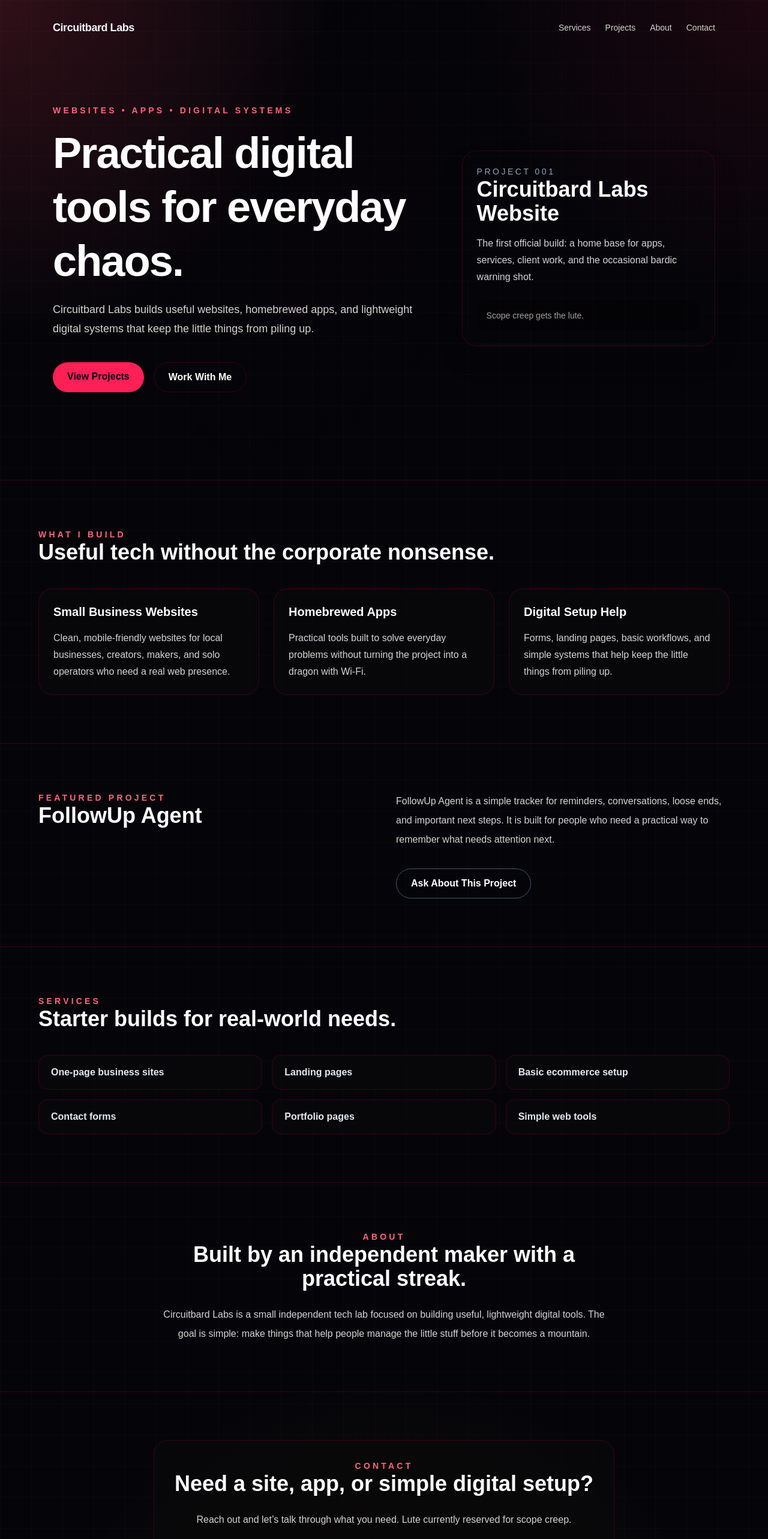
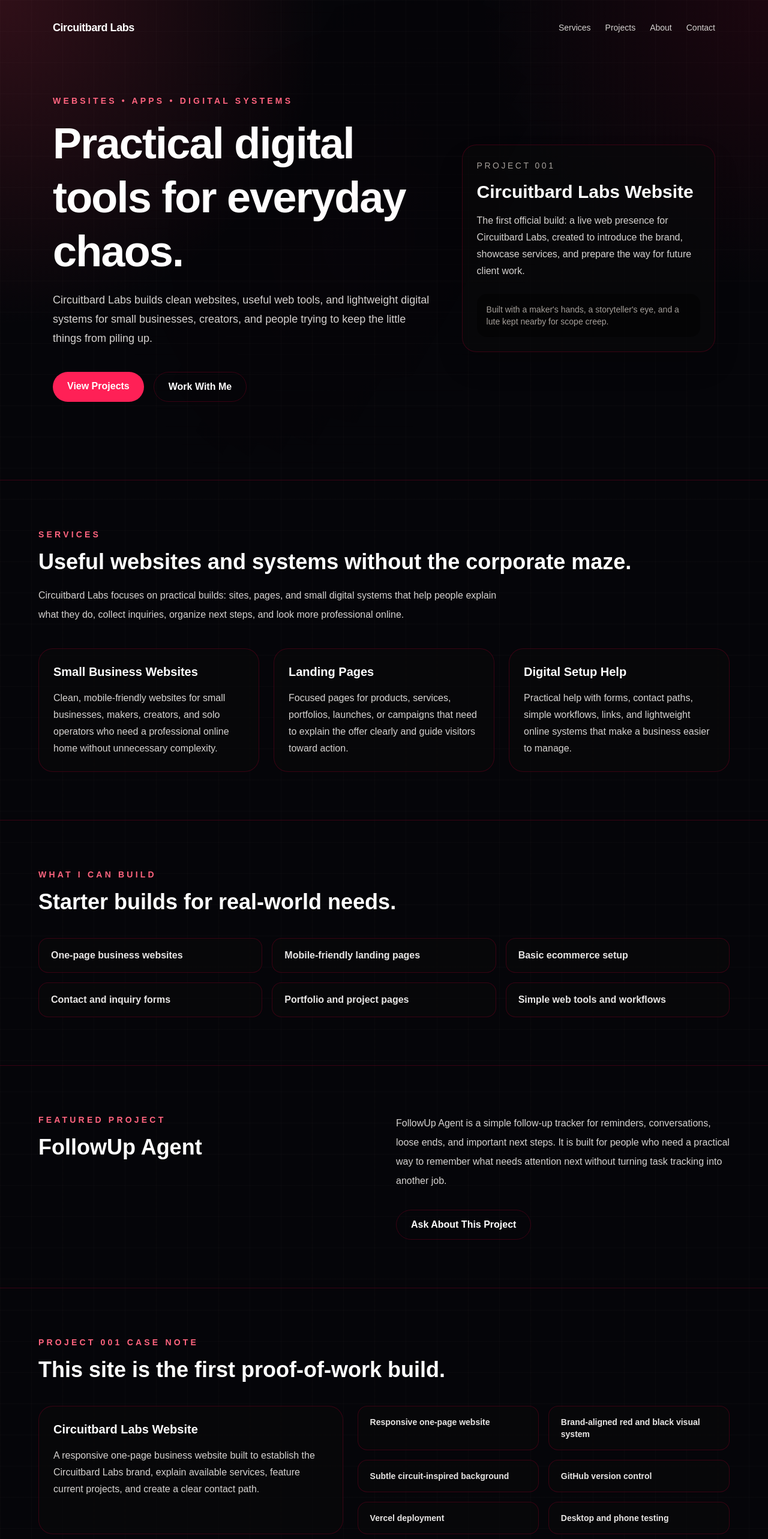
Before and after one commit to SRSmith788/circuitbard-labs-site, a Next.js app: page / in a window 1280 px wide. Shown: the top 2566 px of the page at 60% size. Built offline with nearby package versions, Linux system fonts and the light colour scheme.

Commit message:
Polish homepage copy and services

```diff
--- a/app/page.tsx
+++ b/app/page.tsx
@@ -1,51 +1,61 @@
-const services = [
+const contactEmail = "circuitbardlabs@outlook.com";
+
+const primaryServices = [
   {
     title: "Small Business Websites",
     description:
-      "Clean, mobile-friendly websites for local businesses, creators, makers, and solo operators who need a real web presence.",
+      "Clean, mobile-friendly websites for small businesses, makers, creators, and solo operators who need a professional online home without unnecessary complexity.",
   },
   {
-    title: "Homebrewed Apps",
+    title: "Landing Pages",
     description:
-      "Practical tools built to solve everyday problems without turning the project into a dragon with Wi-Fi.",
+      "Focused pages for products, services, portfolios, launches, or campaigns that need to explain the offer clearly and guide visitors toward action.",
   },
   {
     title: "Digital Setup Help",
     description:
-      "Forms, landing pages, basic workflows, and simple systems that help keep the little things from piling up.",
+      "Practical help with forms, contact paths, simple workflows, links, and lightweight online systems that make a business easier to manage.",
   },
 ];
 
 const offerings = [
-  "One-page business sites",
-  "Landing pages",
+  "One-page business websites",
+  "Mobile-friendly landing pages",
   "Basic ecommerce setup",
-  "Contact forms",
-  "Portfolio pages",
-  "Simple web tools",
+  "Contact and inquiry forms",
+  "Portfolio and project pages",
+  "Simple web tools and workflows",
 ];
 
-const contactEmail = "circuitbardlabs@outlook.com"
+const projectHighlights = [
+  "Responsive one-page website",
+  "Brand-aligned red and black visual system",
+  "Subtle circuit-inspired background",
+  "GitHub version control",
+  "Vercel deployment",
+  "Desktop and phone testing",
+];
 
 export default function Home() {
   return (
-<main className="circuitbard-bg min-h-screen overflow-x-hidden text-slate-100">     <section className="mx-auto flex min-h-screen max-w-6xl flex-col px-4 py-6 sm:px-6 sm:py-8">
+    <main className="circuitbard-bg min-h-screen overflow-x-hidden text-stone-100">
+      <section className="mx-auto flex min-h-screen max-w-6xl flex-col px-4 py-6 sm:px-6 sm:py-8">
         <nav className="flex items-center justify-between">
-          <div className="text-lg font-bold tracking-tight">
+          <a href="#" className="text-lg font-bold tracking-tight text-white">
             Circuitbard Labs
-          </div>
+          </a>
 
           <div className="hidden gap-6 text-sm text-stone-300 md:flex">
-            <a href="#services" className="hover:text-white">
+            <a href="#services" className="transition hover:text-rose-400">
               Services
             </a>
-            <a href="#projects" className="hover:text-white">
+            <a href="#projects" className="transition hover:text-rose-400">
               Projects
             </a>
-            <a href="#about" className="hover:text-white">
+            <a href="#about" className="transition hover:text-rose-400">
               About
             </a>
-            <a href="#contact" className="hover:text-white">
+            <a href="#contact" className="transition hover:text-rose-400">
               Contact
             </a>
           </div>
@@ -62,15 +72,15 @@
             </h1>
 
             <p className="mt-5 max-w-2xl text-base leading-7 text-stone-300 sm:text-lg sm:leading-8">
-              Circuitbard Labs builds useful websites, homebrewed apps, and
-              lightweight digital systems that keep the little things from
-              piling up.
+              Circuitbard Labs builds clean websites, useful web tools, and
+              lightweight digital systems for small businesses, creators, and
+              people trying to keep the little things from piling up.
             </p>
 
             <div className="mt-8 flex flex-col gap-3 sm:mt-10 sm:flex-row sm:gap-4">
               <a
                 href="#projects"
-                className="w-full rounded-full bg-rose-500 px-6 py-3 text-center font-bold text-slate-950 transition hover:bg-rose-400 sm:w-auto"
+                className="w-full rounded-full bg-rose-500 px-6 py-3 text-center font-bold text-white transition hover:bg-rose-400 sm:w-auto"
               >
                 View Projects
               </a>
@@ -84,18 +94,21 @@
             </div>
           </div>
 
-<div className="rounded-3xl border border-rose-950/70 bg-zinc-950/70/70 p-5 shadow-2xl sm:p-6">            <p className="text-sm uppercase tracking-[0.25em] text-slate-400">
+          <div className="rounded-3xl border border-rose-950/70 bg-zinc-950/70 p-5 shadow-2xl sm:p-6">
+            <p className="text-sm uppercase tracking-[0.25em] text-stone-400">
               Project 001
             </p>
-            <h2 className="text-3xl font-black text-white sm:text-4xl">
+            <h2 className="mt-4 text-3xl font-black text-white">
               Circuitbard Labs Website
             </h2>
             <p className="mt-4 leading-7 text-stone-300">
-              The first official build: a home base for apps, services, client
-              work, and the occasional bardic warning shot.
+              The first official build: a live web presence for Circuitbard
+              Labs, created to introduce the brand, showcase services, and
+              prepare the way for future client work.
             </p>
             <p className="mt-6 rounded-2xl bg-black/40 p-4 text-sm text-stone-400">
-              Scope creep gets the lute.
+              Built with a maker&apos;s hands, a storyteller&apos;s eye, and a
+              lute kept nearby for scope creep.
             </p>
           </div>
         </div>
@@ -104,14 +117,20 @@
       <section id="services" className="border-t border-rose-950/70 px-6 py-20">
         <div className="mx-auto max-w-6xl">
           <p className="text-sm font-semibold uppercase tracking-[0.3em] text-rose-400">
-            What I Build
+            Services
           </p>
-          <h2 className="text-3xl font-black text-white sm:text-4xl">
-            Useful tech without the corporate nonsense.
+          <h2 className="mt-4 text-3xl font-black text-white sm:text-4xl">
+            Useful websites and systems without the corporate maze.
           </h2>
 
+          <p className="mt-5 max-w-3xl leading-8 text-stone-300">
+            Circuitbard Labs focuses on practical builds: sites, pages, and
+            small digital systems that help people explain what they do, collect
+            inquiries, organize next steps, and look more professional online.
+          </p>
+
           <div className="mt-10 grid gap-6 md:grid-cols-3">
-            {services.map((service) => (
+            {primaryServices.map((service) => (
               <article
                 key={service.title}
                 className="rounded-3xl border border-rose-950/70 bg-zinc-950/70 p-6"
@@ -128,27 +147,50 @@
         </div>
       </section>
 
+      <section className="border-t border-rose-950/70 px-6 py-20">
+        <div className="mx-auto max-w-6xl">
+          <p className="text-sm font-semibold uppercase tracking-[0.3em] text-rose-400">
+            What I Can Build
+          </p>
+          <h2 className="mt-4 text-3xl font-black text-white sm:text-4xl">
+            Starter builds for real-world needs.
+          </h2>
+
+          <div className="mt-10 grid gap-4 sm:grid-cols-2 lg:grid-cols-3">
+            {offerings.map((offering) => (
+              <div
+                key={offering}
+                className="rounded-2xl border border-rose-950/70 bg-zinc-950/70 px-5 py-4 font-semibold text-stone-200"
+              >
+                {offering}
+              </div>
+            ))}
+          </div>
+        </div>
+      </section>
+
       <section id="projects" className="border-t border-rose-950/70 px-6 py-20">
         <div className="mx-auto grid max-w-6xl gap-10 md:grid-cols-2">
           <div>
             <p className="text-sm font-semibold uppercase tracking-[0.3em] text-rose-400">
               Featured Project
             </p>
-            <h2 className="text-3xl font-black text-white sm:text-4xl">
+            <h2 className="mt-4 text-3xl font-black text-white sm:text-4xl">
               FollowUp Agent
             </h2>
           </div>
 
           <div>
             <p className="leading-8 text-stone-300">
-              FollowUp Agent is a simple tracker for reminders, conversations,
-              loose ends, and important next steps. It is built for people who
-              need a practical way to remember what needs attention next.
+              FollowUp Agent is a simple follow-up tracker for reminders,
+              conversations, loose ends, and important next steps. It is built
+              for people who need a practical way to remember what needs
+              attention next without turning task tracking into another job.
             </p>
 
             <a
               href="#contact"
-              className="mt-8 inline-block rounded-full border border-slate-600 px-6 py-3 font-bold text-white transition hover:border-rose-400 hover:text-rose-400"
+              className="mt-8 inline-block rounded-full border border-rose-950/70 px-6 py-3 font-bold text-white transition hover:border-rose-400 hover:text-rose-400"
             >
               Ask About This Project
             </a>
@@ -159,21 +201,34 @@
       <section className="border-t border-rose-950/70 px-6 py-20">
         <div className="mx-auto max-w-6xl">
           <p className="text-sm font-semibold uppercase tracking-[0.3em] text-rose-400">
-            Services
+            Project 001 Case Note
           </p>
-          <h2 className="text-3xl font-black text-white sm:text-4xl">
-            Starter builds for real-world needs.
+          <h2 className="mt-4 text-3xl font-black text-white sm:text-4xl">
+            This site is the first proof-of-work build.
           </h2>
 
-          <div className="mt-10 grid gap-4 sm:grid-cols-2 lg:grid-cols-3">
-            {offerings.map((offering) => (
+          <div className="mt-10 grid gap-6 lg:grid-cols-[0.9fr_1.1fr]">
+            <div className="rounded-3xl border border-rose-950/70 bg-zinc-950/70 p-6">
+              <h3 className="text-xl font-bold text-white">
+                Circuitbard Labs Website
+              </h3>
+              <p className="mt-4 leading-7 text-stone-300">
+                A responsive one-page business website built to establish the
+                Circuitbard Labs brand, explain available services, feature
+                current projects, and create a clear contact path.
+              </p>
+            </div>
+
+            <div className="grid gap-4 sm:grid-cols-2">
+              {projectHighlights.map((highlight) => (
                 <div
-                key={offering}
-                className="rounded-2xl border border-rose-950/70 bg-zinc-950/70 px-5 py-4 font-semibold text-slate-200"
+                  key={highlight}
+                  className="rounded-2xl border border-rose-950/70 bg-zinc-950/70 px-5 py-4 text-sm font-semibold text-stone-200"
                 >
-                {offering}
+                  {highlight}
                 </div>
               ))}
+            </div>
           </div>
         </div>
       </section>
@@ -183,14 +238,14 @@
           <p className="text-sm font-semibold uppercase tracking-[0.3em] text-rose-400">
             About
           </p>
-          <h2 className="text-3xl font-black text-white sm:text-4xl">
+          <h2 className="mt-4 text-3xl font-black text-white sm:text-4xl">
             Built by an independent maker with a practical streak.
           </h2>
           <p className="mt-6 leading-8 text-stone-300">
-            Circuitbard Labs is a small independent tech lab focused on building
-            useful, lightweight digital tools. The goal is simple: make things
-            that help people manage the little stuff before it becomes a
-            mountain.
+            Circuitbard Labs is an independent web and app studio focused on
+            practical tools, clear communication, and useful digital systems.
+            The goal is simple: build things that help people manage the small
+            stuff before it becomes a mountain.
           </p>
         </div>
       </section>
@@ -200,17 +255,17 @@
           <p className="text-sm font-semibold uppercase tracking-[0.3em] text-rose-400">
             Contact
           </p>
-          <h2 className="text-3xl font-black text-white sm:text-4xl">
-            Need a site, app, or simple digital setup?
+          <h2 className="mt-4 text-3xl font-black text-white sm:text-4xl">
+            Need a site, landing page, or simple digital setup?
           </h2>
           <p className="mt-6 leading-8 text-stone-300">
-            Reach out and let’s talk through what you need. Lute currently
-            reserved for scope creep.
+            Reach out and let&apos;s talk through what you need, what you
+            already have, and what kind of build would actually help.
           </p>
 
           <a
             href={`mailto:${contactEmail}`}
-  className="mt-8 inline-block rounded-full bg-rose-500 px-6 py-3 font-bold text-slate-950 transition hover:bg-rose-400"
+            className="mt-8 inline-block rounded-full bg-rose-500 px-6 py-3 font-bold text-white transition hover:bg-rose-400"
           >
             Email Circuitbard Labs
           </a>
@@ -219,7 +274,7 @@
         </div>
       </section>
 
-      <footer className="border-t border-rose-950/70 px-6 py-8 text-center text-sm text-slate-500">
+      <footer className="border-t border-rose-950/70 px-6 py-8 text-center text-sm text-stone-500">
         Built by Circuitbard Labs. No wizard bones required. Lute nearby just in
         case.
       </footer>
```
Lines whose indentation alone changed are shown as unchanged.
